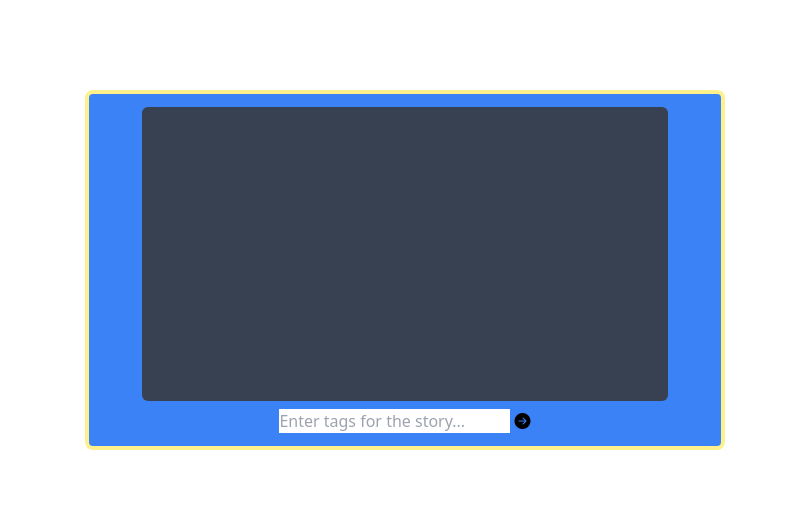
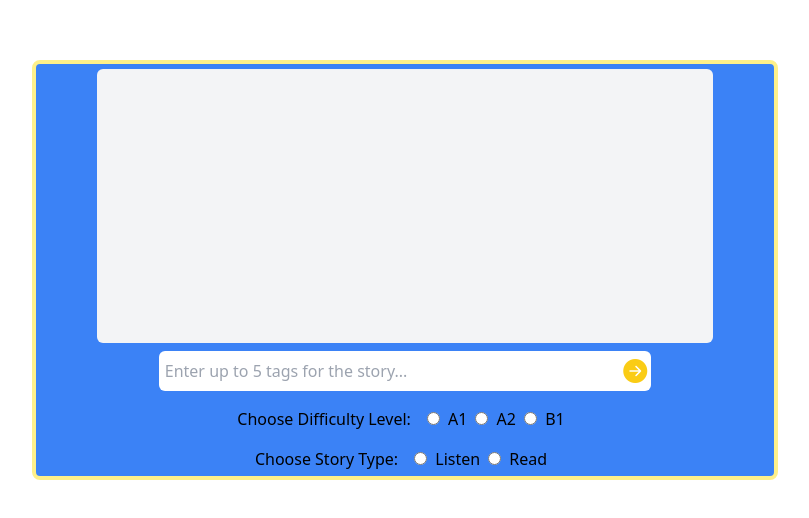
Before and after one commit to trbittner/languages, a SvelteKit app: page / in a window 1280 px wide. Shown: the part 130-648 px from the top of the page, without its empty margins (235-1044 px from the left). Built offline with nearby package versions, Linux system fonts and the light colour scheme.

Commit message:
Fleshed out the basic interface.

```diff
--- a/src/routes/+page.svelte
+++ b/src/routes/+page.svelte
@@ -2,17 +2,43 @@
 </script>
 
 <div class="flex flex-col items-center justify-center h-screen">
-    <div class='relative bg-blue-500 w-1/2 aspect-video rounded-lg
+    <div class='relative bg-blue-500 w-7/12 aspect-video rounded-lg
         overflow-hidden flex flex-col items-center justify-center
         border-4 border-yellow-200'>
-        <div class='bg-gray-700 w-5/6 h-5/6 rounded-md'>
+        <div class='bg-gray-100 w-5/6 h-2/3 rounded-md'>
         </div>
-        <div class='mt-2'>
-            <input type='text' class='form-control rounded-b-none'
-                placeholder='Enter tags for the story...' />
-                <button class='btn btn-primary rounded-l-none' type='button'>
-                    <i class='bi bi-arrow-right-circle-fill'></i>
+        <div class='mt-2 bg-white w-2/3 rounded-md p-1 flex justify-between'>
+            <input type='text' class='basis-11/12 px-0.5'
+                placeholder='Enter up to 5 tags for the story...' />
+                <button type='button'>
+                    <i class='bi-arrow-right-circle-fill text-yellow-400 text-2xl'></i>
                 </button>
+        </div>
+        <div class="mt-4 flex items-center">
+            <h2 class="mr-4">Choose Difficulty Level:</h2>
+            <label class="mr-2">
+                <input type="radio" name="difficulty" value="A1" class="mr-1" />
+                A1
+            </label>
+            <label class="mr-2">
+                <input type="radio" name="difficulty" value="A2" class="mr-1" />
+                A2
+            </label>
+            <label class="mr-2">
+                <input type="radio" name="difficulty" value="B1" class="mr-1" />
+                B1
+            </label>
+        </div>
+        <div class="mt-4 flex items-center">
+            <h2 class="mr-4">Choose Story Type:</h2>
+            <label class="mr-2">
+                <input type="radio" name="storyType" value="listen" class="mr-1" />
+                Listen
+            </label>
+            <label class="mr-2">
+                <input type="radio" name="storyType" value="read" class="mr-1" />
+                Read
+            </label>
         </div>
     </div>
 </div>
```
